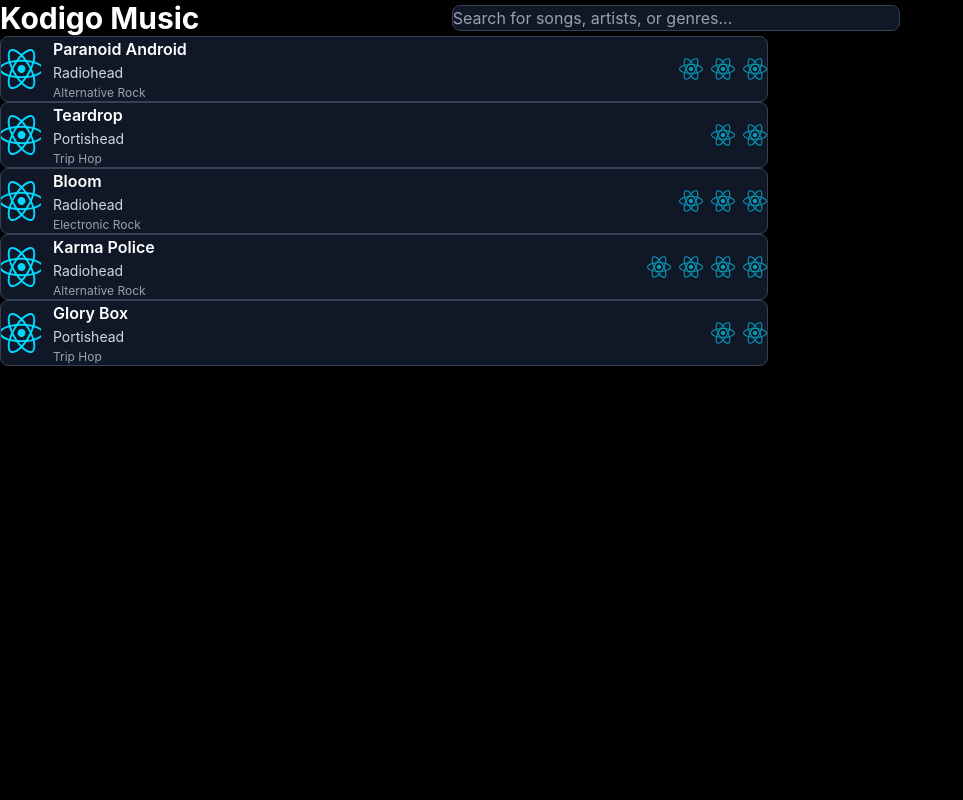
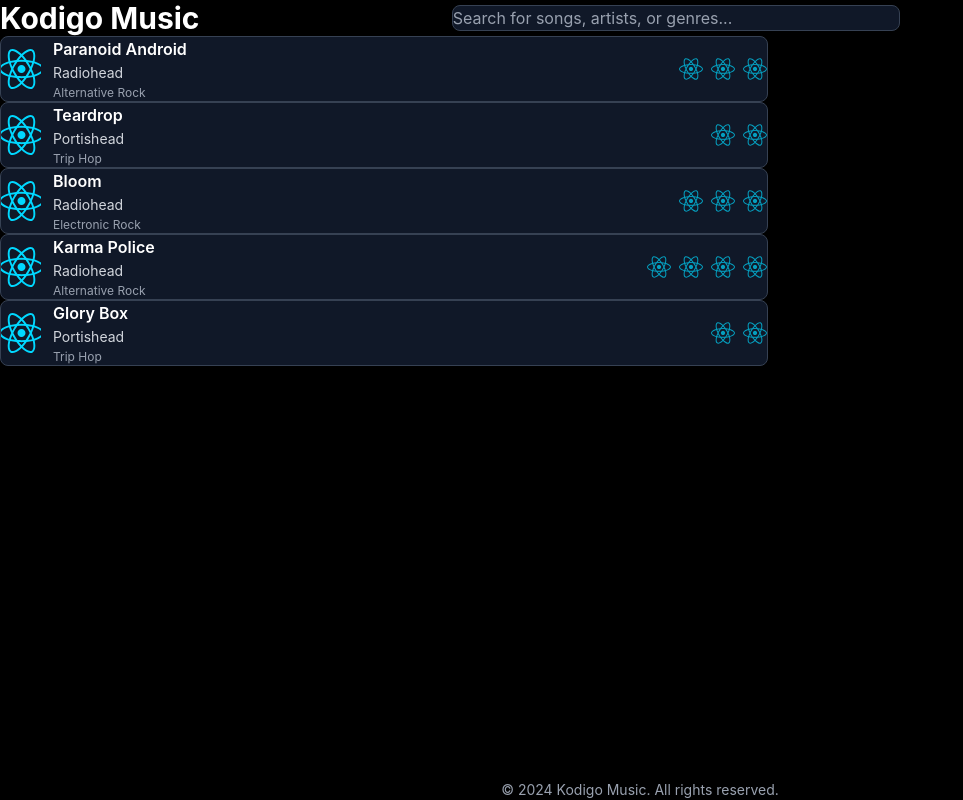
Before and after one commit to algodondev/kodigo-music, a React (Vite) app: page / in a window 1280 px wide. Shown: the whole page, without its empty margins (0-963 px from the left). Built offline with nearby package versions, Linux system fonts and the light colour scheme.

Commit message:
feat: added content and footer component

```diff
--- a/src/App.jsx
+++ b/src/App.jsx
@@ -1,6 +1,7 @@
 import "./App.css";
-import SongCard from "./components/SongCard";
 import Header from "./components/Header";
+import Footer from "./components/Footer";
+import Content from "./components/Content";
 
 const mockSongs = [
   {
@@ -42,13 +43,10 @@
 
 function App() {
   return (
-    <div className="min-h-screen bg-black p-5">
+    <div className="min-h-screen bg-black p-5 flex flex-col">
       <Header />
-      <main className="max-w-3xl mx-auto">
-        {mockSongs.map((song) => (
-          <SongCard key={song.id} song={song} />
-        ))}
-      </main>
+      <Content songs={mockSongs} />
+      <Footer />
     </div>
   );
 }
--- /dev/null
+++ b/src/components/Content.jsx
@@ -0,0 +1,13 @@
+import SongCard from "./SongCard";
+
+export default function Content({ songs }) {
+  return (
+    <div className="flex-1">
+      <main className="max-w-3xl mx-auto">
+        {songs.map((song) => (
+          <SongCard key={song.id} song={song} />
+        ))}
+      </main>
+    </div>
+  );
+}
--- /dev/null
+++ b/src/components/Footer.jsx
@@ -0,0 +1,7 @@
+export default function Footer() {
+  return (
+    <footer className="text-center py-6 mt-10 text-gray-400">
+      <p className="text-sm">© 2024 Kodigo Music. All rights reserved.</p>
+    </footer>
+  );
+}
--- a/src/components/MainComponent.jsx
+++ /dev/null
@@ -1,5 +0,0 @@
-const MainComponent = () => {
-  return <h1 className="text-3xl text-yellow-400 font-bold">Hello world!</h1>;
-};
-
-export default MainComponent;
```
